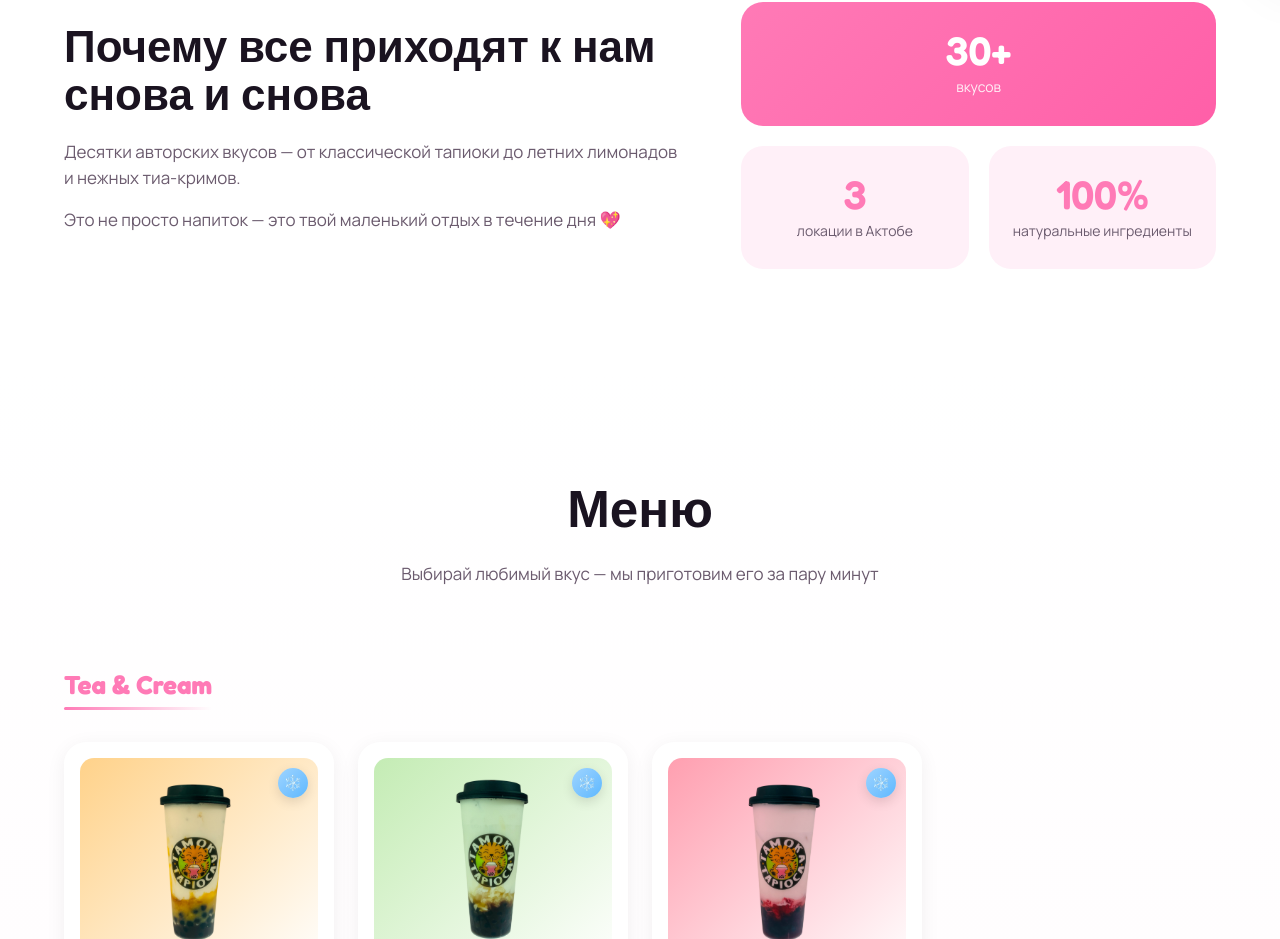
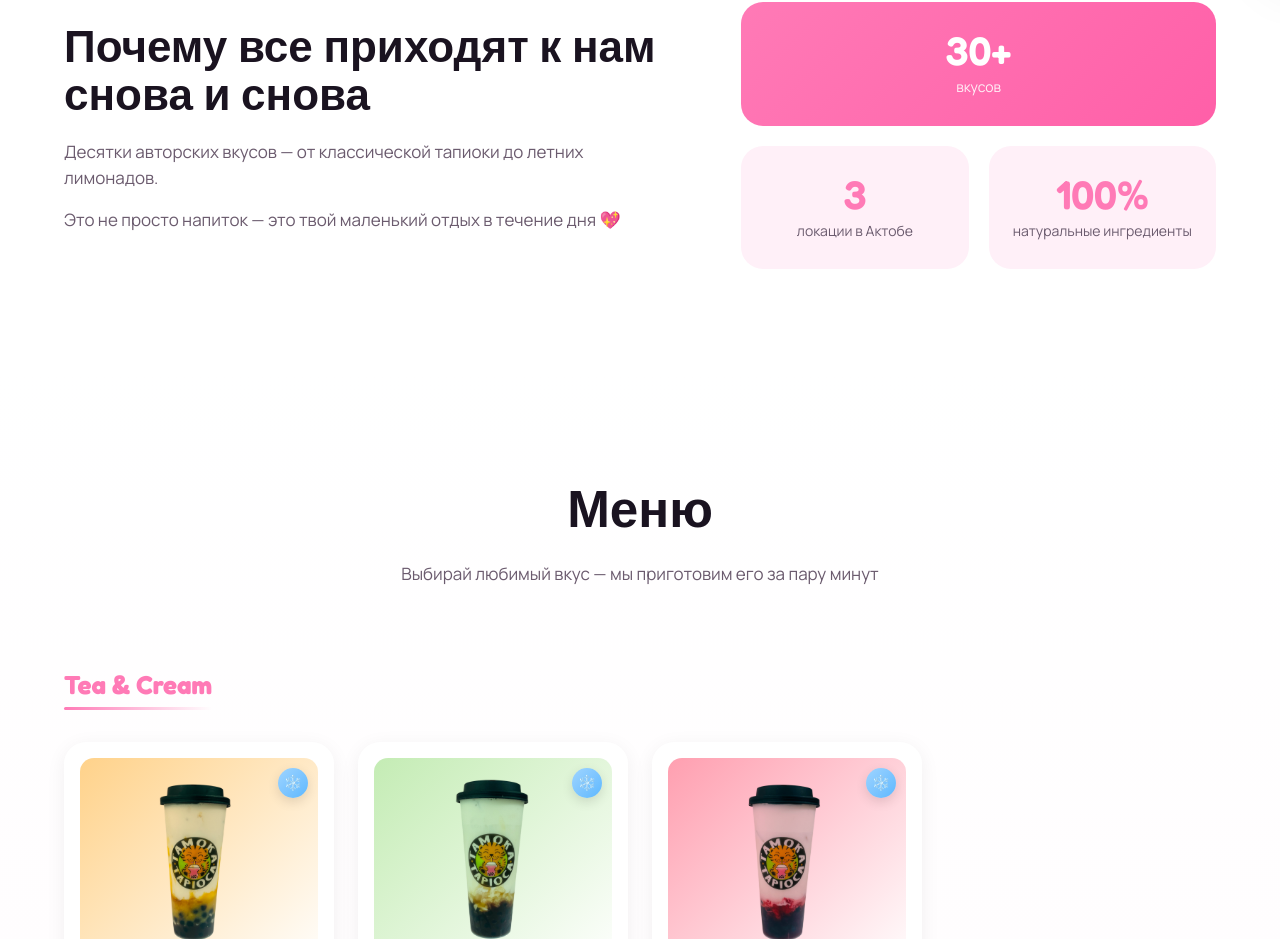
Before and after one commit to garifollaarsen5-create/tamoka-tapioca, a plain HTML site: page index.html in a window 1280 px wide. Shown: the part 831-1770 px from the top of the page. Drawn offline with Linux system fonts and the light colour scheme.

Commit message:
Shorten about_p1: drop tea-cream mention

```diff
--- a/app.js
+++ b/app.js
@@ -9,7 +9,7 @@ const I18N = {
     perk1:'всегда свежая тапиока', perk2:'насыщенные вкусы',
     perk3:'быстрое приготовление', perk4:'эстетика, которую хочется снимать 😍',
     about_title:'Почему все приходят к нам снова и снова',
-    about_p1:'Десятки авторских вкусов — от классической тапиоки до летних лимонадов и нежных тиа-кримов.',
+    about_p1:'Десятки авторских вкусов — от классической тапиоки до летних лимонадов.',
     about_p2:'Это не просто напиток — это твой маленький отдых в течение дня 💖',
     stat1:'вкусов', stat2:'локации в Актобе', stat3:'натуральные ингредиенты',
     menu_title:'Меню', menu_sub:'Выбирай любимый вкус — мы приготовим его за пару минут',
@@ -39,7 +39,7 @@ const I18N = {
     perk1:'әрқашан жаңа тапиока', perk2:'қанық дәмдер',
     perk3:'жылдам дайындау', perk4:'суретке түсіргің келетін эстетика 😍',
     about_title:'Неге бәрі бізге қайта-қайта келеді',
-    about_p1:'Классикалық тапиокадан бастап жазғы лимонадтар мен жұмсақ tea-cream дәмдерге дейін ондаған таңдау.',
+    about_p1:'Классикалық тапиокадан бастап жазғы лимонадтарға дейін ондаған таңдау.',
     about_p2:'Бұл жай сусын емес — бұл күніңдегі кішкентай рахат 💖',
     stat1:'дәм', stat2:'Ақтөбедегі нүкте', stat3:'табиғи ингредиенттер',
     menu_title:'Мәзір', menu_sub:'Сүйікті дәміңді таңда — бірнеше минутта дайындаймыз',
--- a/index.html
+++ b/index.html
@@ -71,7 +71,7 @@
   <div class="container about-grid">
     <div>
       <h2 data-i18n="about_title">Почему все приходят к нам снова и снова</h2>
-      <p data-i18n="about_p1">Мы готовим каждый напиток вручную, свежо и с любовью. Десятки авторских вкусов — от классической тапиоки до летних лимонадов и нежных тиа-кримов.</p>
+      <p data-i18n="about_p1">Мы готовим каждый напиток вручную, свежо и с любовью. Десятки авторских вкусов — от классической тапиоки до летних лимонадов.</p>
       <p data-i18n="about_p2">Это не просто напиток — это твой маленький отдых в течение дня 💖</p>
     </div>
     <div class="about-stats">
```
